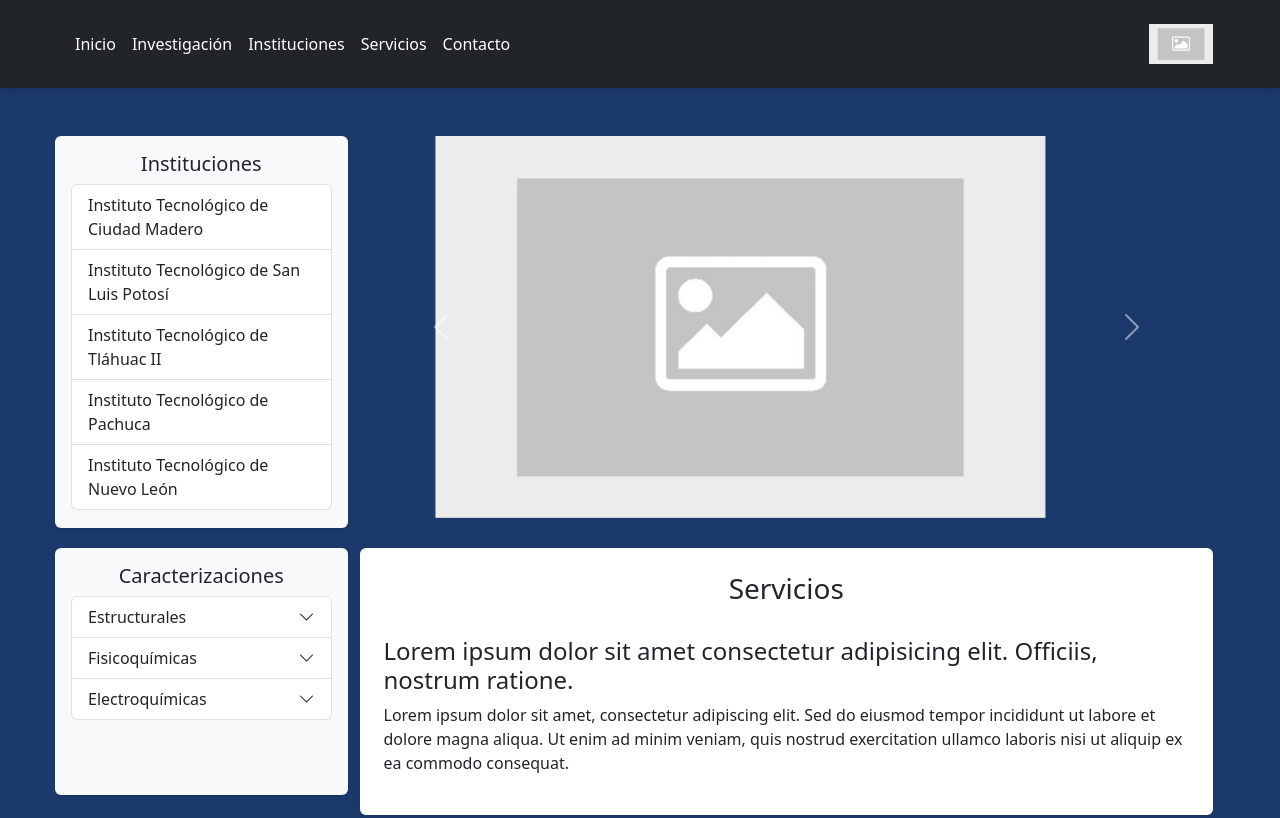
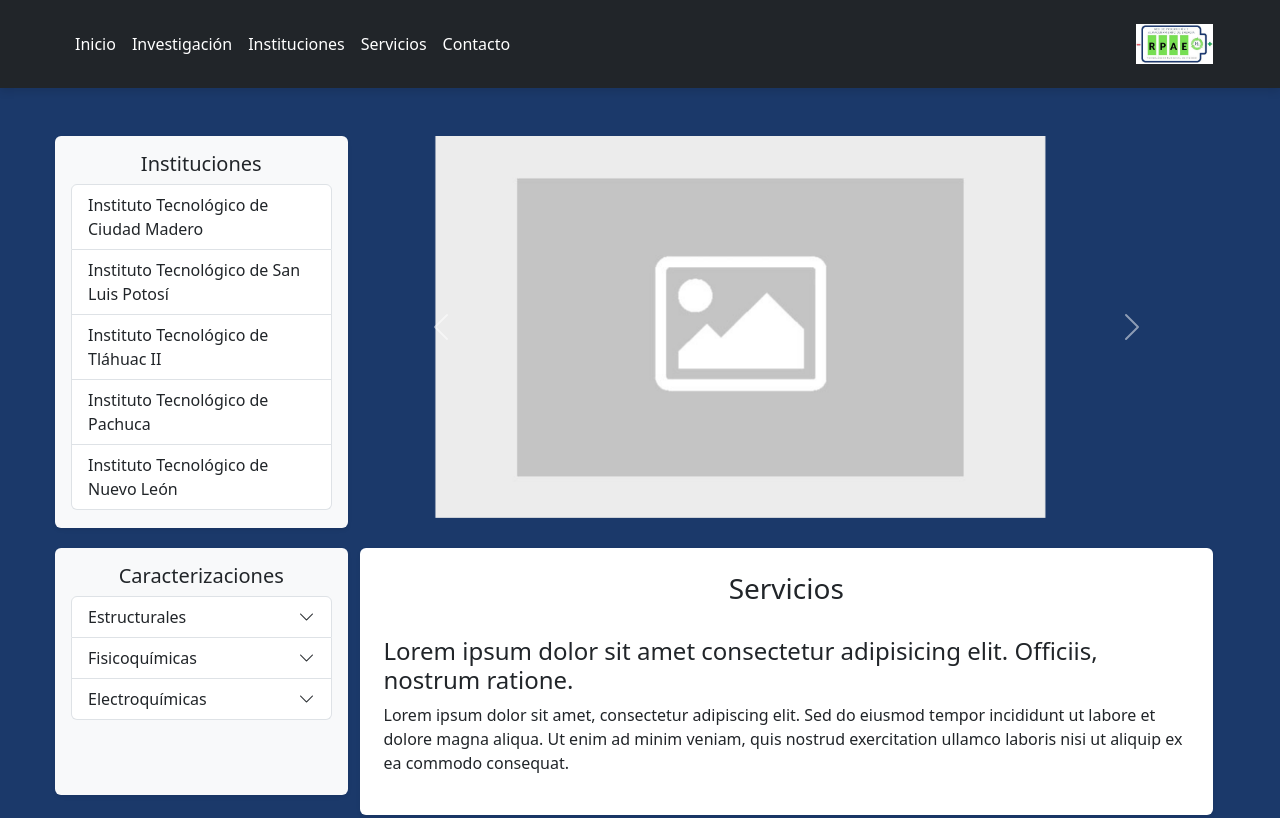
Before and after one commit to juliosynergydev/weblaboratorio, a plain HTML site: page index.html in a window 1280 px wide. Shown: the top 818 px of the page. Drawn offline with nearby package versions, Linux system fonts and the light colour scheme.

Commit message:
Update index.html

```diff
--- a/index.html
+++ b/index.html
@@ -39,7 +39,7 @@
                 </div>
             </nav>
             <a href="#" class="navbar-brand">
-                <img src="image/new.jpg" alt="Logo" height="40">
+                <img src="image/logo.jpg" alt="Logo" height="40">
             </a>
         </div>
     </header>
```
